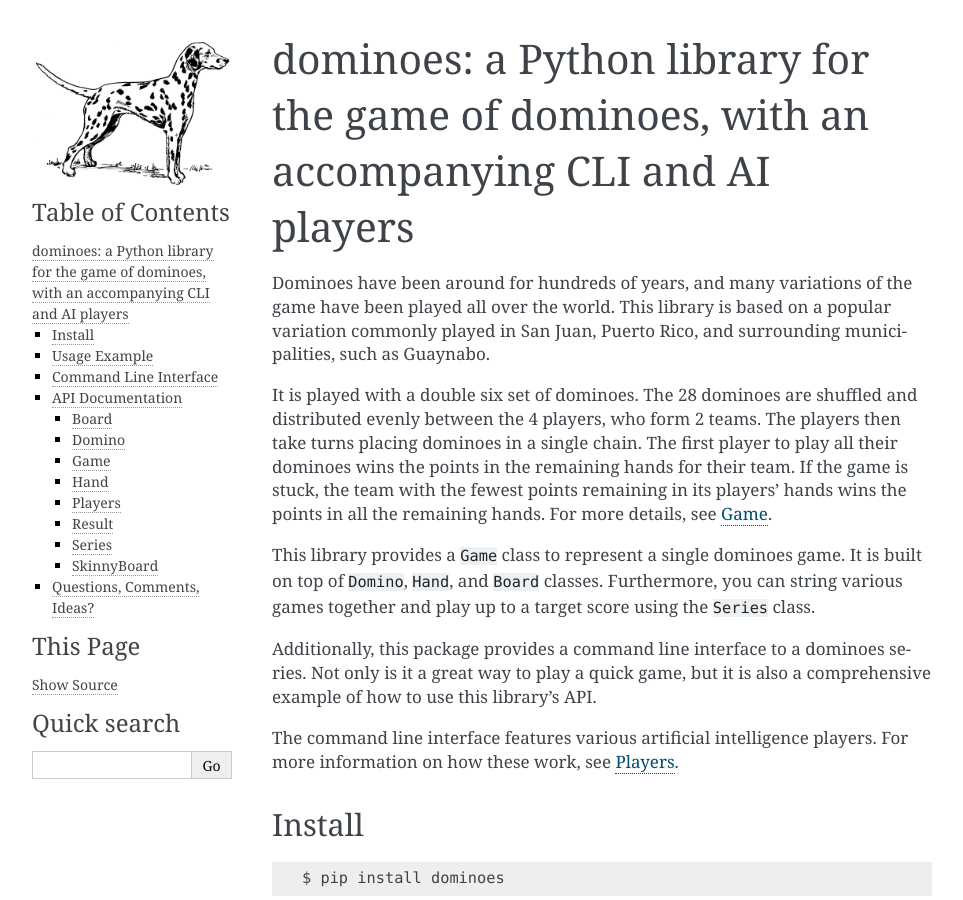
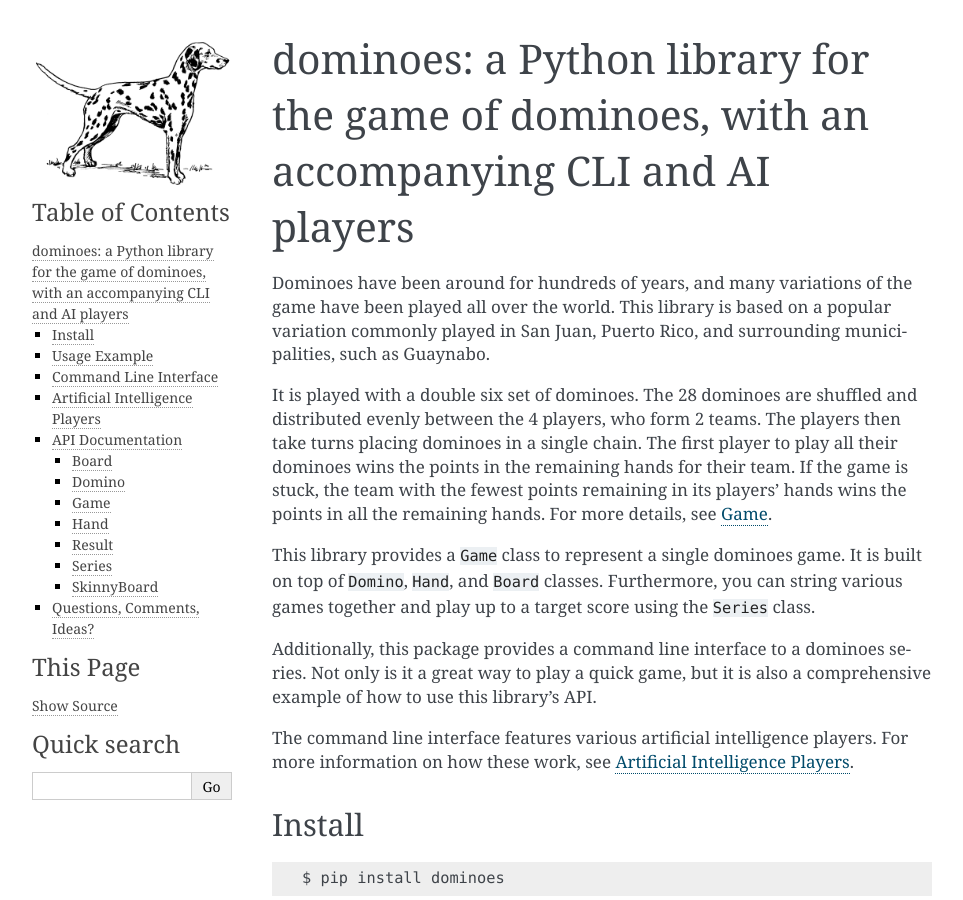
Before and after one commit to abw333/dominoes, a Sphinx documentation site: the page built from docs/index.rst, in a window 1280 px wide and 900 px high. Shown: the whole window, without its empty margins (148-1111 px from the left). Built offline with Sphinx 7.4.7, drawn with Linux system fonts in a browser that asks for light colours; some of the changed lines change nothing that is shown; some of the changed text lies outside the part shown.

Commit message:
making top-level documentation section for AI players

```diff
--- a/docs/index.rst
+++ b/docs/index.rst
@@ -151,6 +151,14 @@
     Team 0 wins!
     $
 
+.. _players:
+
+Artificial Intelligence Players
+^^^^^^^^^^^^^^^^^^^^^^^^^^^^^^^
+
+.. automodule:: dominoes.players
+   :members: random, reverse
+
 API Documentation
 ^^^^^^^^^^^^^^^^^
 
@@ -180,14 +188,6 @@
 .. autoclass:: dominoes.Hand
     :members: play, draw
 
-.. _players:
-
-Players
--------
-
-.. automodule:: dominoes.players
-   :members: random, reverse
-
 Result
 ------
 
```
